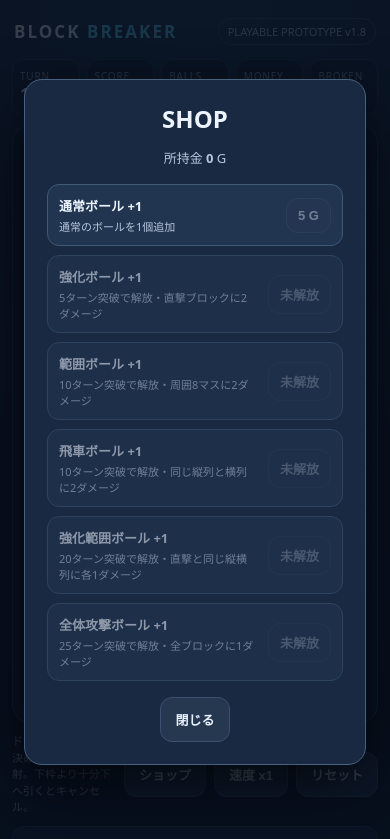
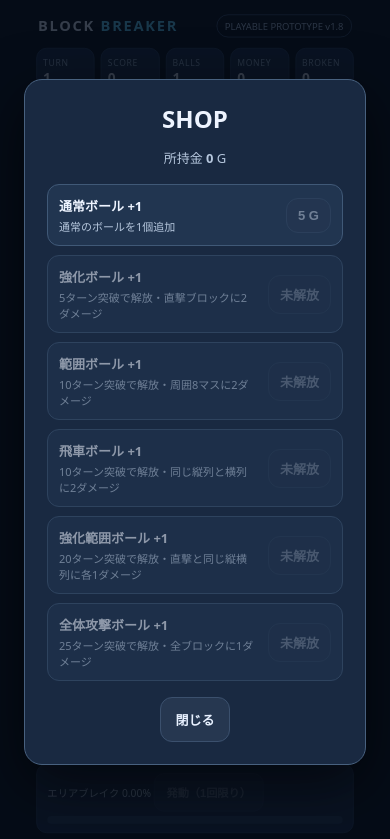
Before and after one commit to menta0831-dot/my-game, a plain HTML site: page index.html in a window 390 px wide. Both pictures are taken after a click on the button "ショップ". Shown: the top 839 px of the page. Drawn offline with Linux system fonts and the light colour scheme.

Commit message:
Update index.html

```diff
--- a/index.html
+++ b/index.html
@@ -9,8 +9,30 @@
 <style>
 :root{color-scheme:dark;--bg:#101827;--panel:#172338;--line:#2b3b55;--text:#eef4ff;--muted:#9aabc4;--accent:#62d6ff}
 *{box-sizing:border-box}
-body{margin:0;background:radial-gradient(circle at 50% 0%,#203653 0,#101827 48%,#0b1220 100%);color:var(--text);font-family:system-ui,-apple-system,"Segoe UI",sans-serif;min-height:100vh;display:flex;justify-content:center}
-main{width:min(100%,520px);padding:14px 12px 22px;display:flex;flex-direction:column;gap:10px}
+body{
+ margin:0;
+ background:#000;
+ color:var(--text);
+ font-family:system-ui,-apple-system,"Segoe UI",sans-serif;
+ width:100%;
+ height:100vh;
+ height:100dvh;
+ min-height:0;
+ display:flex;
+ justify-content:center;
+ align-items:center;
+ overflow:hidden;
+}
+
+main{
+ width:min(100%,520px);
+ padding:8px 10px;
+ display:flex;
+ flex-direction:column;
+ gap:8px;
+ transform:scale(var(--fit-scale,1));
+ transform-origin:center center;
+}
 header{display:flex;align-items:center;justify-content:space-between;padding:4px 2px}
 .logo{font-weight:900;letter-spacing:.12em;font-size:17px}.logo span{color:var(--accent)}
 .pill{font-size:11px;color:#b9c9df;border:1px solid #3a4d68;border-radius:999px;padding:5px 9px}
@@ -26,7 +48,17 @@ button:disabled{opacity:.4;cursor:not-allowed}
 .message{background:#172338;border:1px solid #2b3b55;border-radius:12px;padding:10px 12px;font-size:12px;color:#c6d5e9;line-height:1.55;min-height:42px}
 .overlay{position:fixed;inset:0;background:#07101dcc;display:none;align-items:center;justify-content:center;padding:24px;z-index:5}
 .overlay.show{display:flex}
-.modal{width:min(100%,360px);background:#192941;border:1px solid #48617f;border-radius:18px;padding:22px;text-align:center;box-shadow:0 20px 60px #0009}
+.modal{
+  width:min(100%,360px);
+  max-height:calc(100dvh - 24px);
+  overflow-y:auto;
+  background:#192941;
+  border:1px solid #48617f;
+  border-radius:18px;
+  padding:22px;
+  text-align:center;
+  box-shadow:0 20px 60px #0009;
+}
 .modal h2{margin:0 0 8px}.modal p{color:#b6c7dd;font-size:13px;line-height:1.6}
 .shop-items{display:grid;gap:9px;margin:16px 0}
 .shop-item{display:flex;align-items:center;justify-content:space-between;gap:10px;text-align:left;background:#213550;border:1px solid #405977;border-radius:12px;padding:11px}
@@ -116,6 +148,28 @@ const ctx=canvas.getContext('2d');
 const W=420,H=700,cols=8,cell=46,gap=5,gridX=21,gridY=48,rows=10;
 const launcherY=638,dangerY=gridY+rows*(cell+gap)+4;
 const $=id=>document.getElementById(id);
+const main=document.querySelector('main');
+
+function fitMain(){
+ const vw=window.visualViewport?.width||window.innerWidth;
+ const vh=window.visualViewport?.height||window.innerHeight;
+
+ main.style.setProperty('--fit-scale','1');
+
+ const scale=Math.min(
+  1,
+  (vw-8)/main.offsetWidth,
+  (vh-8)/main.scrollHeight
+ );
+
+ main.style.setProperty('--fit-scale',String(scale));
+}
+
+window.addEventListener('resize',fitMain);
+
+if(window.visualViewport){
+ window.visualViewport.addEventListener('resize',fitMain);
+}
 
 let blocks=[],balls=[],turn=1,ballInventory=['normal'],ballCount=1;
 let broken=0,money=0,score=0,skillCharge=0,skillUsed=false;
@@ -762,6 +816,7 @@ $('restart').addEventListener('click',init);
 $('again').addEventListener('click',init);
 
 init();
+requestAnimationFrame(fitMain);
 })();
 </script>
 </body>
```
